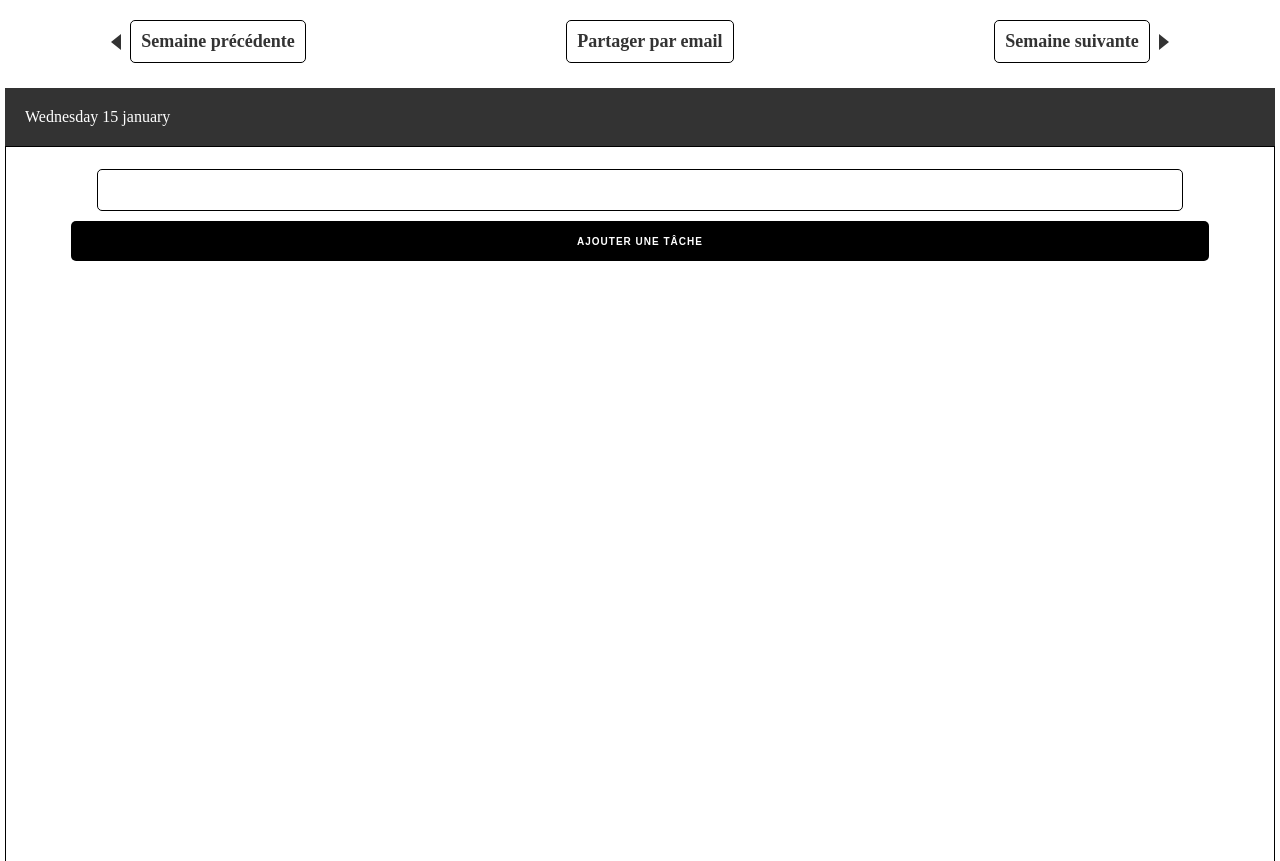
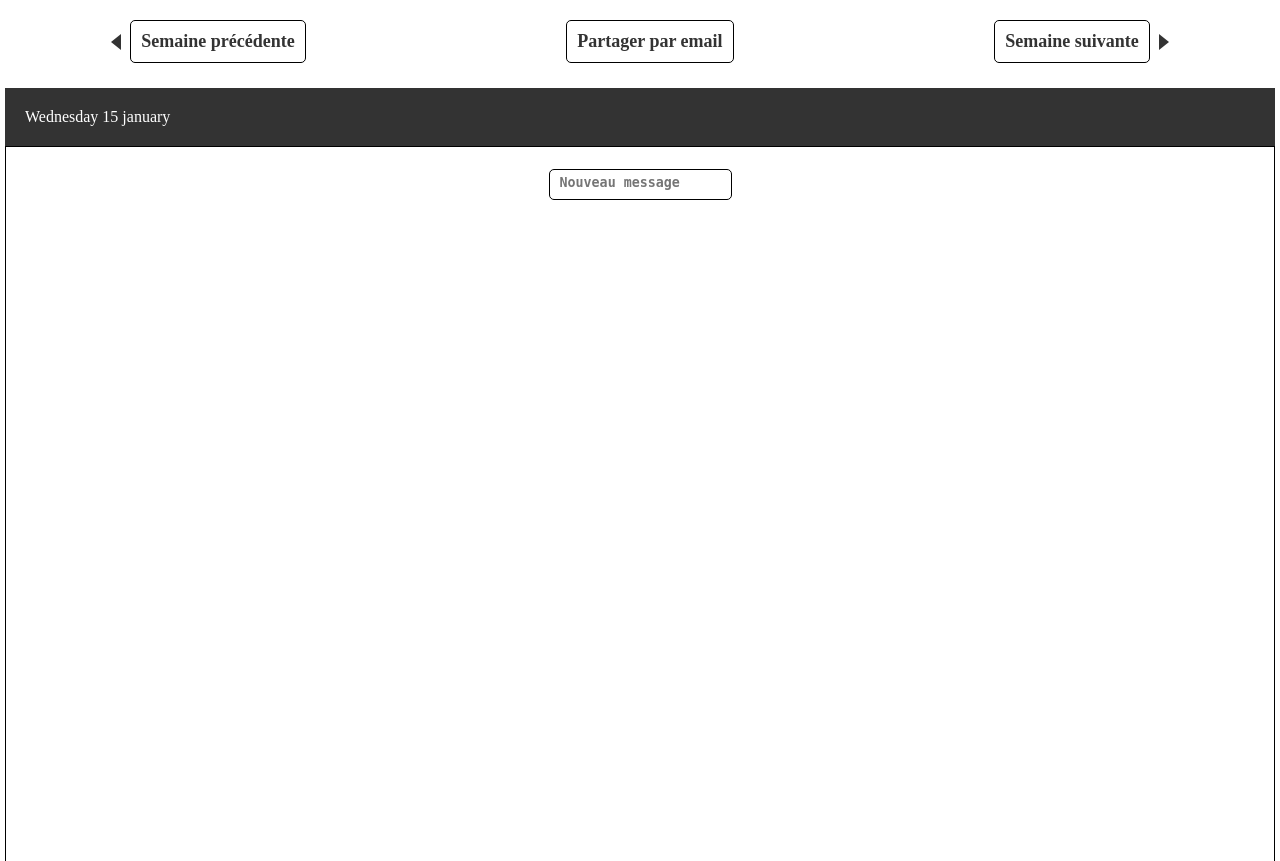
Before and after one commit to Matthh69/calendarpy, a Flask app: template app/templates/calendar.html in a window 1280 px wide. Shown: the part 87-948 px from the top of the page. Run offline with Flask 3, Linux system fonts and the light colour scheme; the template is opened without the code that fills it: most values are stand-ins (such as "Sample title", 1, 10 or a date in 2020).

Commit message:
Ajout text area sur input

```diff
--- a/app/static/style.css
+++ b/app/static/style.css
@@ -193,7 +193,21 @@ button[type="submit"]:hover {
   padding-right: 10px;
 }
 
+.submitNewEvent {
+  background-color: rgb(255, 255, 255);
+    color: rgb(0, 0, 0);
+    border: 1px solid black;
+    resize: none;
+    overflow: hidden;
+    font-weight: bold;
 
+    opacity: 100%;
+    border-radius: 5px;
+    padding-top: 5px;
+    padding-left: 10px;
+    padding-right: 10px;
+
+}
 
 
 
--- a/app/templates/calendar.html
+++ b/app/templates/calendar.html
@@ -56,10 +56,11 @@
                             {% endfor %}
                         </ul>
                         <form method="POST" class="newEventForm" action="/add_task/">
-                            <input type="text" class="inputAddTask" id="input" name="task" required>
+                            <textarea type="text" class="submitNewEvent" id="input" name="task" placeholder="Nouveau message"></textarea>
+                            <!-- <input type="text" class="inputAddTask" id="input" name="task" required> -->
                             <input type="hidden" name="data-date" value="{{ item['date'] }}">
                             <input type="hidden" name="idCal" value="{{ id }}">
-                            <button class="addClasse" type="submit">Ajouter une tâche</button>
+                            <!--<button class="addClasse" type="submit">Ajouter une tâche</button>-->
                         </form>
 
 
@@ -80,40 +81,37 @@
         <script src="https://code.jquery.com/jquery-3.6.0.min.js"></script>
 
         <script>
-
-
-
-            var textareas = document.querySelectorAll('.eventContent');
+            var textareas = document.querySelectorAll('.eventContent, .submitNewEvent');
 
             textareas.forEach(function(textarea) {
-            textarea.addEventListener("keydown", function(e) {
+                textarea.addEventListener("keydown", function(e) {
                 if (e.key === "Enter" && !e.shiftKey) {
-                e.preventDefault(); // empêche la saisie de la touche Entrée
-                this.form.submit(); // soumet le formulaire
-                console.log('form envoyé')
+                    e.preventDefault();
+                    this.form.submit();
+                    console.log('Formulaire envoyé');
                 }
-            });
+                });
             });
 
             autosize();
-            function autosize(){
-                var text = $('.eventContent');
 
-                text.each(function(){
-                    $(this).attr('rows',1);
-                    resize($(this));
+            function autosize() {
+                var text = $('.eventContent, .submitNewEvent');
+
+                text.each(function() {
+                $(this).attr('rows', 1);
+                resize($(this));
                 });
 
-                text.on('input', function(){
-                    resize($(this));
+                text.on('input', function() {
+                resize($(this));
                 });
 
-                function resize ($text) {
-                    $text.css('height', 'auto');
-                    $text.css('height', $text[0].scrollHeight+'px');
+                function resize($text) {
+                $text.css('height', 'auto');
+                $text.css('height', $text[0].scrollHeight + 'px');
                 }
             }
-
 
         </script>
 
```
